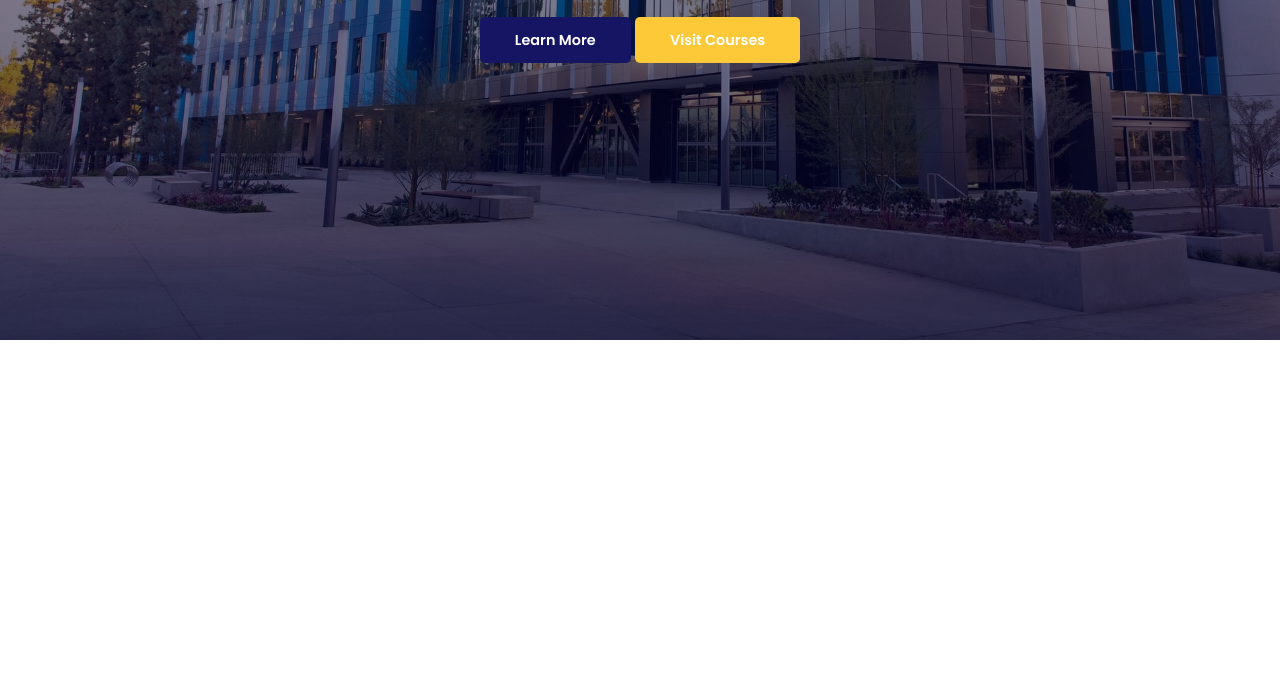
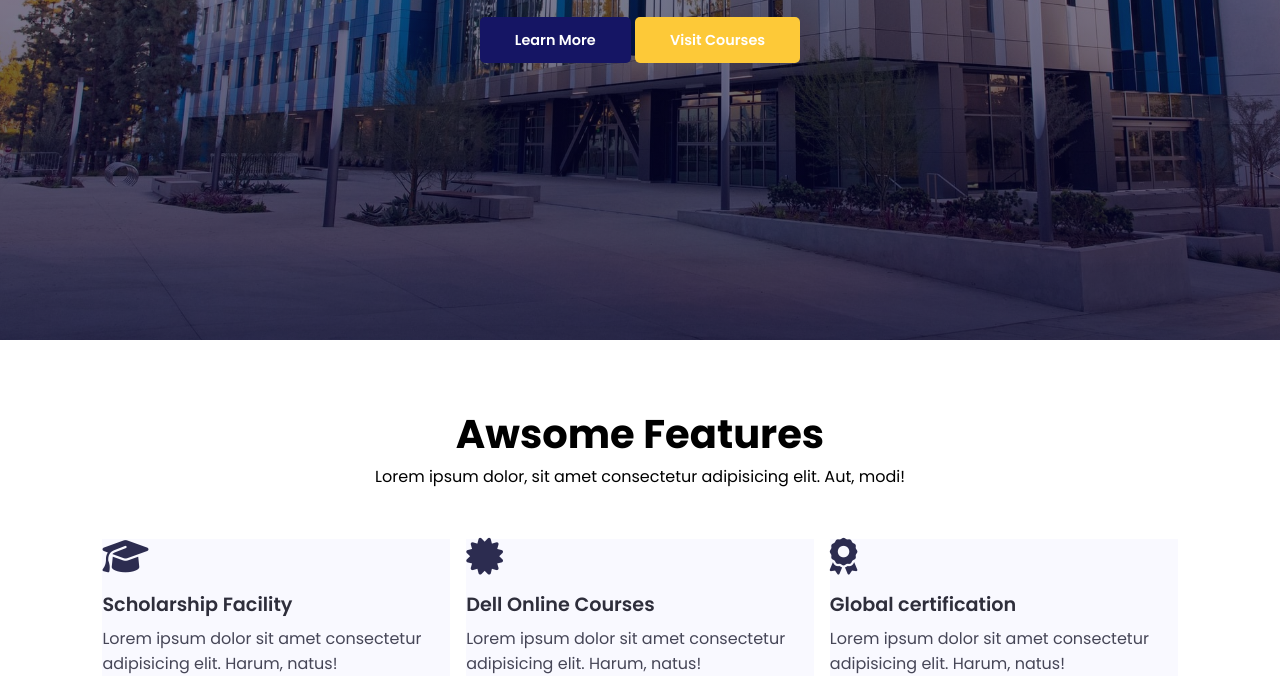
Before and after one commit to Rexjowel/education-website, a plain HTML site: page index.html in a window 1280 px wide. Shown: the part 460-1136 px from the top of the page. Before the commit the page ends 800 px from the top, so only its background shows below. Drawn offline with Linux system fonts and the light colour scheme.

Commit message:
feature section

```diff
--- a/index.html
+++ b/index.html
@@ -5,6 +5,8 @@
     <meta http-equiv="X-UA-Compatible" content="IE=edge">
     <meta name="viewport" content="width=device-width, initial-scale=1.0">
     <title>Education is Power</title>
+
+    <link rel="stylesheet" href="https://cdnjs.cloudflare.com/ajax/libs/font-awesome/6.1.1/css/all.min.css" integrity="sha512-KfkfwYDsLkIlwQp6LFnl8zNdLGxu9YAA1QvwINks4PhcElQSvqcyVLLD9aMhXd13uQjoXtEKNosOWaZqXgel0g==" crossorigin="anonymous" referrerpolicy="no-referrer" />
 
     <link rel="stylesheet" href="style.css">
 
@@ -38,5 +40,34 @@
             </div>
     </section>
 
+        <!-- features -->
+    <section id="features">
+        <h1>Awsome Features</h1>
+        <p>Lorem ipsum dolor, sit amet consectetur adipisicing elit. Aut, modi!</p>
+        <div class="fea-base">
+            <div class="fea-box">
+                <i class="fa-solid fa-graduation-cap"></i>
+                <h3>Scholarship Facility</h3>
+                <p>Lorem ipsum dolor sit amet consectetur adipisicing elit. Harum, natus!</p>
+            </div>
+
+            <div class="fea-box">
+                <i class="fa-solid fa-certificate"></i>
+                <h3>Dell Online Courses</h3>
+                <p>Lorem ipsum dolor sit amet consectetur adipisicing elit. Harum, natus!</p>
+            </div>
+
+            <div class="fea-box">
+                <i class="fa-solid fa-award"></i>
+                <h3>Global certification</h3>
+                <p>Lorem ipsum dolor sit amet consectetur adipisicing elit. Harum, natus!</p>
+            </div>
+
+        </div>
+    </section>
+
+
+
+
 </body>
 </html>
--- a/style.css
+++ b/style.css
@@ -133,3 +133,41 @@ nav .navigation ul li a:hover{
     color:  rgb(21, 21, 100);
     background: #fff;
 }
+
+/* features */
+
+#features{
+    padding: 5vw 8vw 0 8vw;
+    text-align: center;
+}
+
+#features .fea-base{
+    display: grid;
+    grid-template-columns: repeat(auto-fit, minmax(320px,1fr));
+    grid-gap: 1rem;
+    margin-top: 50px;
+}
+
+#features .fea-box{
+    background: #F9F9FF;
+    text-align: start;
+}
+
+#features .fea-box i {
+    font-size: 2.3rem;
+    color: rgb(44, 44, 80);
+}
+
+#features .fea-box h3{
+    font-size: 1.2rem;
+    font-weight: 600;
+    color: rgb(46, 46, 59);
+    padding: 13px 0 7px 0;
+}
+
+#features .fea-box p{
+    font-size: 1rem;
+    font-weight: 400;
+    color: rgb(70, 70, 87);
+
+}
```
